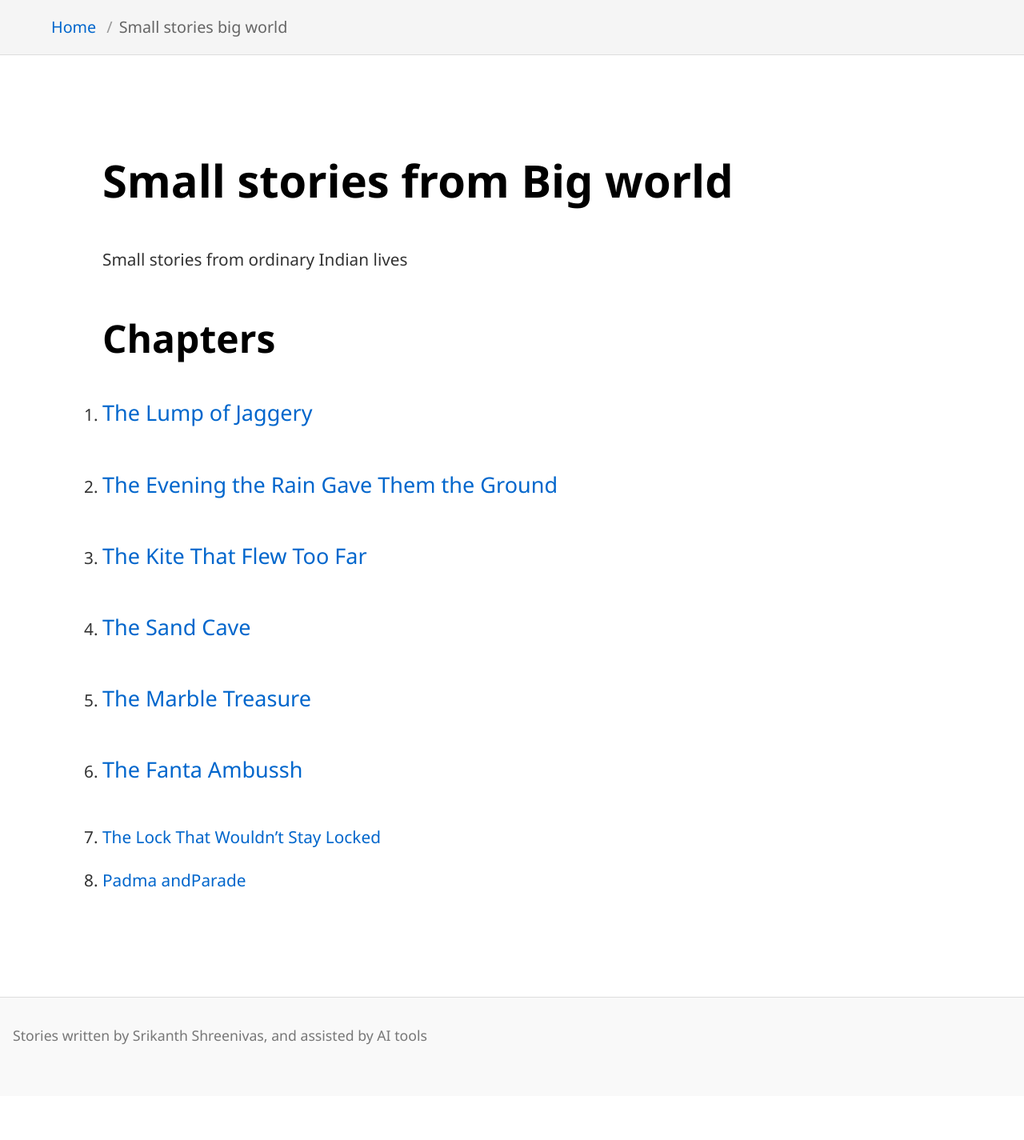
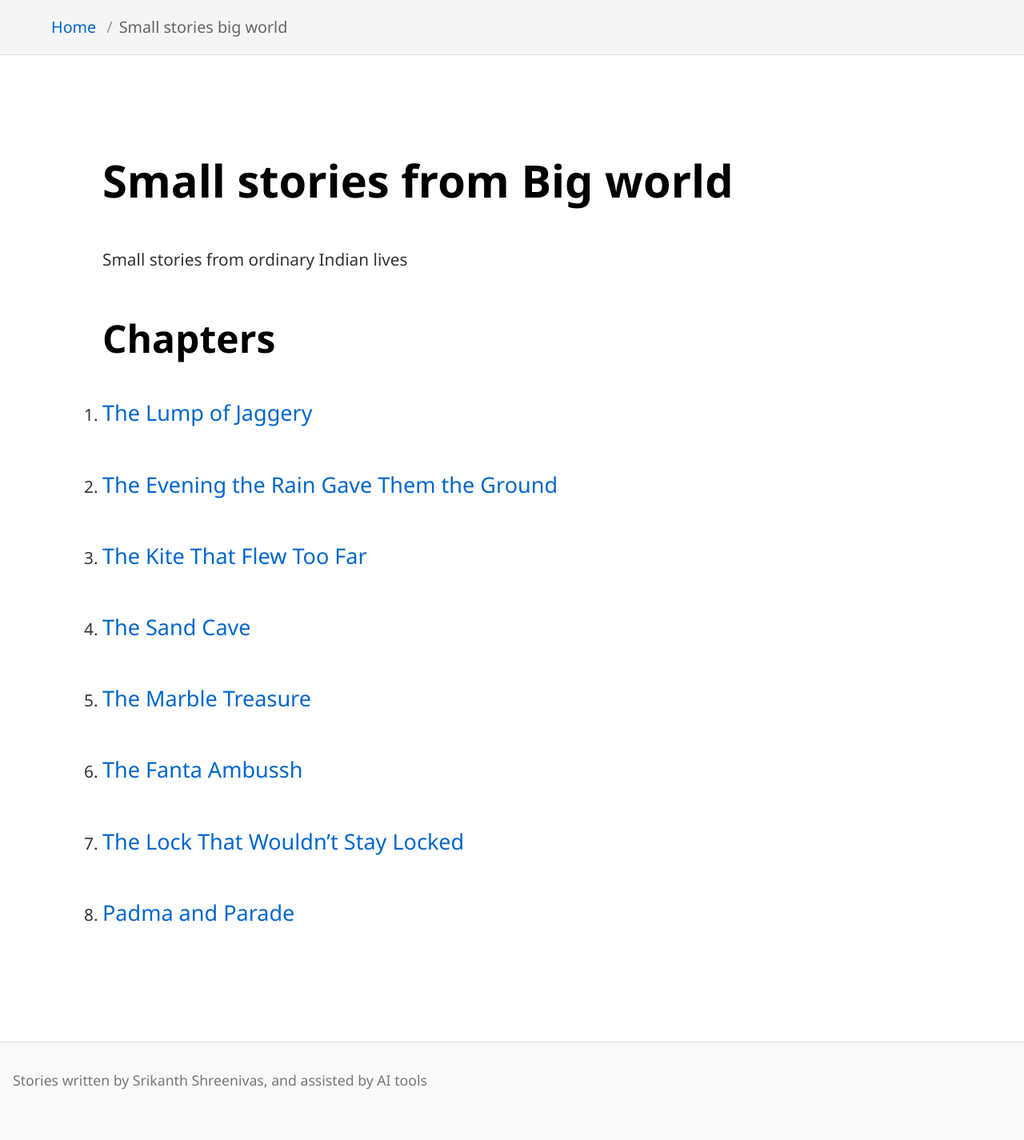
Before and after one commit to srikanthps/The-Companion, a Jekyll site: the page built from Small-Stories-Big-World/index.md, in a window 1280 px wide. Shown: the whole page at 80% size. Built offline with Jekyll 4.4.1, drawn with Linux system fonts in a browser that asks for light colours; our own code applies the rules of GitHub Pages for plain Markdown files; before the commit the page ends 1370 px from its top, so only the background shows below that.

Commit message:
Update index.md

```diff
--- a/Small-Stories-Big-World/index.md
+++ b/Small-Stories-Big-World/index.md
@@ -17,4 +17,5 @@ Small stories from ordinary Indian lives
 6. [The Fanta Ambussh](./fanta.md)
 
 7. [The Lock That Wouldn’t Stay Locked](./lock.md)
-8. [Padma andParade](./parade.md)
+
+8. [Padma and Parade](./parade.md)
```
